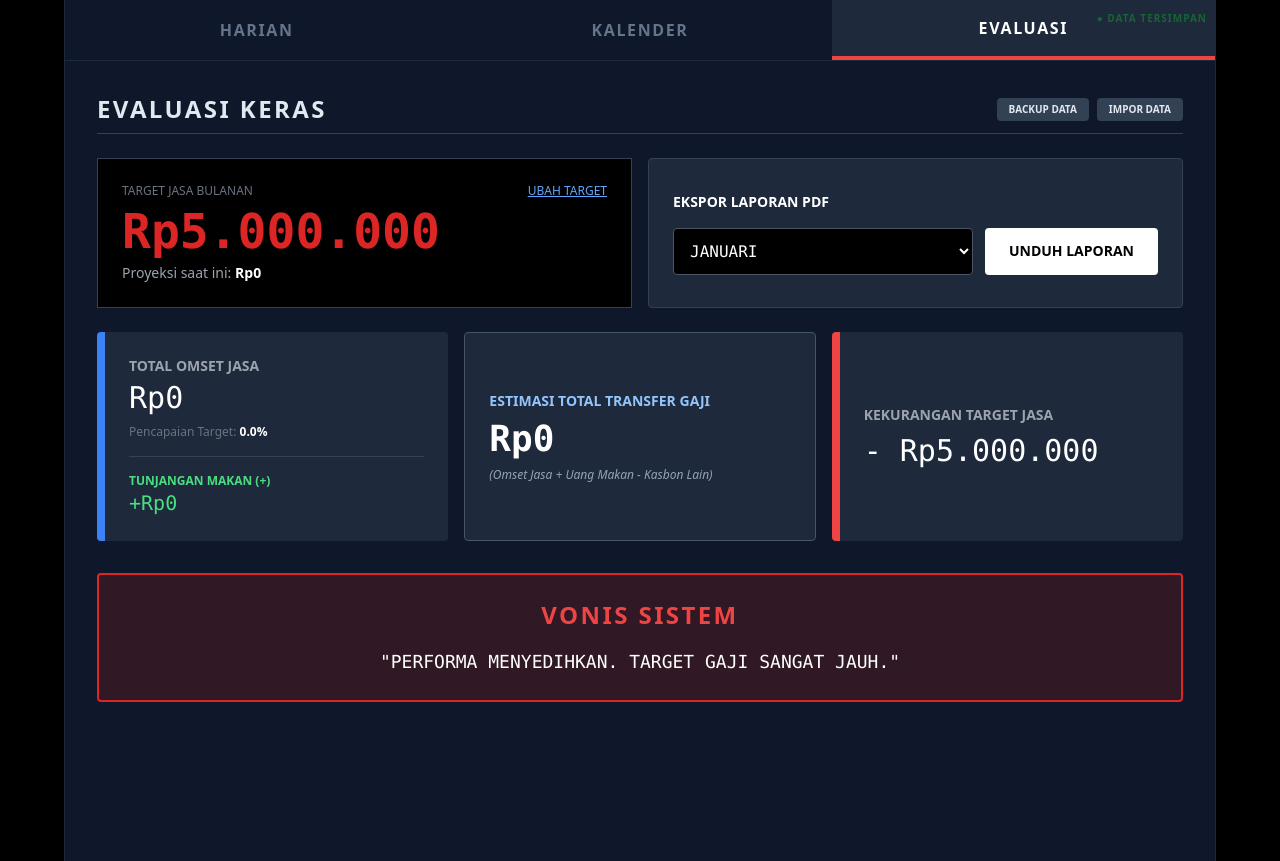
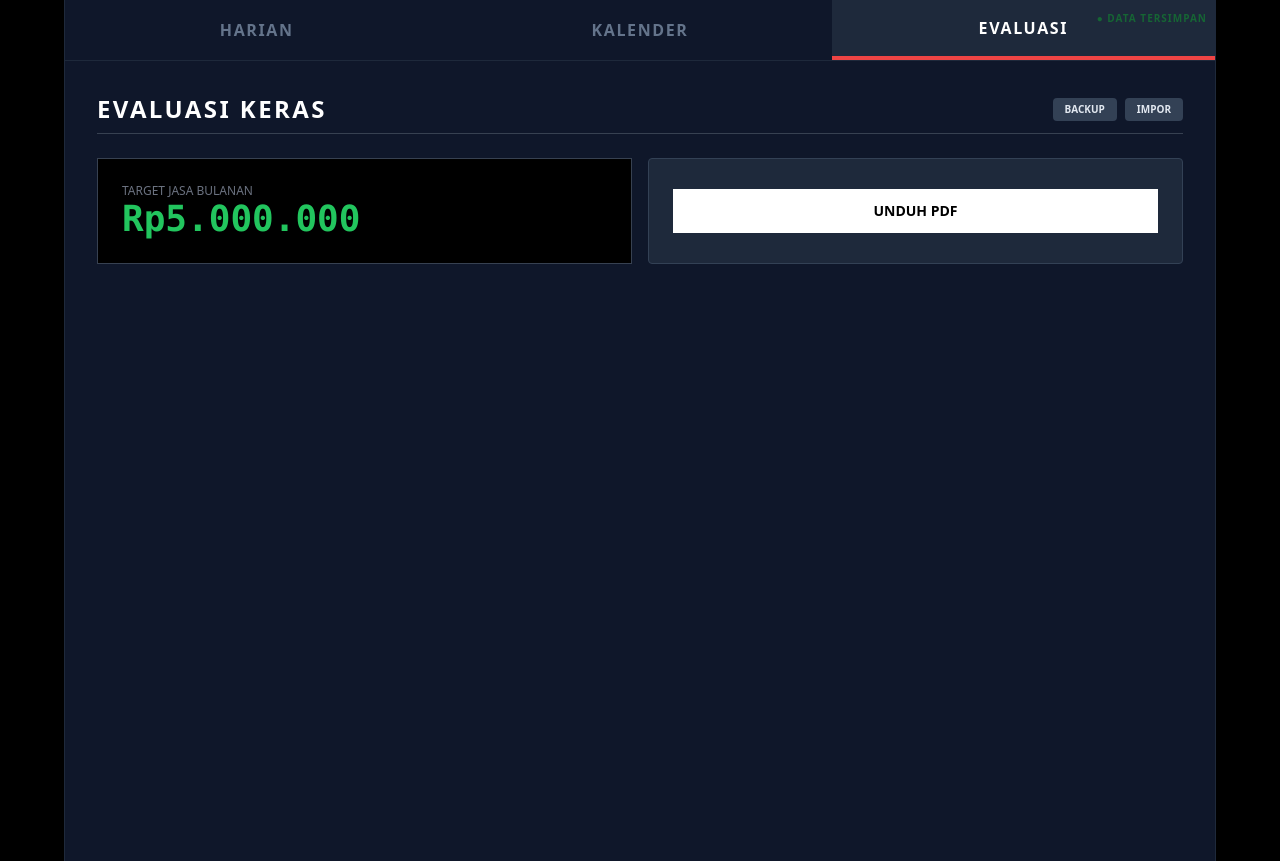
Before and after one commit to afrizaldwik/target-lock-iqshoe, a React (Vite) app: page / in a window 1280 px wide. Both pictures are taken after a click on the button "EVALUASI". Built offline with nearby package versions, Linux system fonts and the light colour scheme.

Commit message:
Add files via upload

```diff
--- a/components/Evaluator.tsx
+++ b/components/Evaluator.tsx
@@ -1,6 +1,6 @@
 import React, { useState, useRef } from 'react';
-import { AppState, DailyRecord } from '../types';
-import { calculateTargetProjection, calculateDailyStats, formatDate, getDaysInMonth } from '../utils';
+import { AppState, DailyRecord } from '../types.ts';
+import { calculateTargetProjection, calculateDailyStats, formatDate, getDaysInMonth } from '../utils.ts';
 import jsPDF from 'jspdf';
 import autoTable from 'jspdf-autotable';
 
@@ -22,7 +22,6 @@ const Evaluator: React.FC<EvaluatorProps> = ({ state, updateTarget, onImportData
   const [isGenerating, setIsGenerating] = useState(false);
   const fileInputRef = useRef<HTMLInputElement>(null);
 
-  // Projection logic
   const projection = calculateTargetProjection(state);
 
   let totalDeductions = 0;
@@ -36,8 +35,6 @@ const Evaluator: React.FC<EvaluatorProps> = ({ state, updateTarget, onImportData
   const percentAchieved = (projection.totalNetIncome / state.monthlyTarget) * 100;
   const projectedPercent = (projection.projectedTotal / state.monthlyTarget) * 100;
   const takeHomePay = (projection.totalNetIncome - totalDeductions) + totalMealAllowance;
-
-  // --- DATA MANAGEMENT ---
 
   const handleExportData = () => {
     const dataStr = JSON.stringify(state, null, 2);
@@ -88,204 +85,60 @@ const Evaluator: React.FC<EvaluatorProps> = ({ state, updateTarget, onImportData
     doc.setFontSize(16);
     doc.setFont("helvetica", "bold");
     doc.text("LAPORAN KINERJA TEKNISI", 14, 20);
-
     doc.setFontSize(10);
-    doc.setFont("helvetica", "normal");
     doc.text(`PERIODE: ${MONTH_NAMES[selectedMonth].toUpperCase()} ${year}`, 14, 26);
-    doc.text(`DICETAK: ${new Date().toLocaleDateString('id-ID')}`, 14, 31);
 
     let monthIncome = 0;
     let monthMeal = 0;
     let monthDeductions = 0;
     let monthPairs = 0;
-
     const tableRows = [];
 
     for (let d = 1; d <= daysInMonth; d++) {
       const dateStr = formatDate(year, selectedMonth, d);
       const record = state.records[dateStr];
       const dayName = new Date(dateStr).toLocaleDateString('id-ID', { weekday: 'short' });
-
       let rowData = [`${d}`, dayName, '-', '0', '0', '0'];
-
       if (record) {
         const stats = calculateDailyStats(record, state.mealCost);
         monthIncome += stats.income;
         monthMeal += stats.mealAllowance;
         monthDeductions += stats.deductions;
         monthPairs += stats.totalPairs;
-        const status = record.isWorkDay ? 'KERJA' : 'LIBUR';
-        rowData = [`${d}`, dayName, status, stats.totalPairs.toString(), stats.income.toLocaleString('id-ID'), stats.mealAllowance.toLocaleString('id-ID')];
-      } else {
-        const isSun = new Date(dateStr).getDay() === 0;
-        rowData[2] = isSun ? 'MINGGU' : '-';
+        rowData = [`${d}`, dayName, record.isWorkDay ? 'KERJA' : 'LIBUR', stats.totalPairs.toString(), stats.income.toLocaleString('id-ID'), stats.mealAllowance.toLocaleString('id-ID')];
       }
       tableRows.push(rowData);
     }
 
-    const monthTakeHome = (monthIncome - monthDeductions) + monthMeal;
-
-    doc.setDrawColor(0);
-    doc.setFillColor(240, 240, 240);
-    doc.rect(14, 40, 180, 25, 'F');
-
-    doc.setFontSize(9);
-    doc.text("TARGET BULANAN", 20, 48);
-    doc.text(`Rp ${state.monthlyTarget.toLocaleString('id-ID')}`, 20, 54);
-    doc.text("OMSET JASA (GROSS)", 70, 48);
-    doc.text(`Rp ${monthIncome.toLocaleString('id-ID')}`, 70, 54);
-    doc.text("TOTAL GAJI (CAIR)", 130, 48);
-    doc.setFontSize(12);
-    doc.setFont("helvetica", "bold");
-    doc.text(`Rp ${monthTakeHome.toLocaleString('id-ID')}`, 130, 56);
-
     autoTable(doc, {
       startY: 70,
-      head: [['TGL', 'HARI', 'STATUS', 'QTY (PSG)', 'OMSET (RP)', 'MAKAN (RP)']],
+      head: [['TGL', 'HARI', 'STATUS', 'QTY', 'OMSET', 'MAKAN']],
       body: tableRows,
-      theme: 'grid',
-      headStyles: { fillColor: [40, 40, 40], textColor: [255, 255, 255] },
-      styles: { fontSize: 8, cellPadding: 2 },
-      columnStyles: {
-        0: { cellWidth: 15 }, 1: { cellWidth: 20 }, 2: { cellWidth: 25 },
-        3: { cellWidth: 25, halign: 'center' }, 4: { cellWidth: 35, halign: 'right' },
-        5: { cellWidth: 35, halign: 'right' }
-      },
-      foot: [['TOTAL', '', '', monthPairs.toString(), `Rp ${monthIncome.toLocaleString('id-ID')}`, `Rp ${monthMeal.toLocaleString('id-ID')}`]],
-      footStyles: { fillColor: [200, 200, 200], textColor: [0, 0, 0], fontStyle: 'bold' }
     });
 
-    doc.save(`Laporan_IQSHOE_${MONTH_NAMES[selectedMonth]}_${year}.pdf`);
+    doc.save(`Laporan_IQSHOE_${MONTH_NAMES[selectedMonth]}.pdf`);
     setIsGenerating(false);
-  };
-
-  const getBrutalMessage = () => {
-    if (projectedPercent < 80) return "PERFORMA MENYEDIHKAN. TARGET GAJI SANGAT JAUH.";
-    if (projectedPercent < 100) return "KERJA LEBIH KERAS. BONUS AKHIR BULAN TERANCAM.";
-    return "PERTAHANKAN KECEPATAN INI. FOKUS KUALITAS.";
   };
 
   return (
     <div className="p-4 md:p-8 bg-industrial-900 min-h-screen pb-20 w-full">
        <div className="flex justify-between items-center mb-6 border-b border-gray-700 pb-2">
-          <h2 className="text-2xl font-bold uppercase tracking-widest">Evaluasi Keras</h2>
+          <h2 className="text-2xl font-bold uppercase tracking-widest text-white">Evaluasi Keras</h2>
           <div className="flex gap-2">
-              <button
-                onClick={handleExportData}
-                className="text-[10px] font-bold bg-industrial-700 hover:bg-industrial-600 px-3 py-1 rounded uppercase"
-              >
-                Backup Data
-              </button>
-              <button
-                onClick={() => fileInputRef.current?.click()}
-                className="text-[10px] font-bold bg-industrial-700 hover:bg-industrial-600 px-3 py-1 rounded uppercase"
-              >
-                Impor Data
-              </button>
-              <input
-                type="file"
-                ref={fileInputRef}
-                onChange={handleImportData}
-                className="hidden"
-                accept=".json"
-              />
+              <button onClick={handleExportData} className="text-[10px] font-bold bg-industrial-700 px-3 py-1 rounded uppercase">Backup</button>
+              <button onClick={() => fileInputRef.current?.click()} className="text-[10px] font-bold bg-industrial-700 px-3 py-1 rounded uppercase">Impor</button>
+              <input type="file" ref={fileInputRef} onChange={handleImportData} className="hidden" accept=".json" />
           </div>
        </div>
-
-      <div className="grid grid-cols-1 md:grid-cols-2 gap-4 mb-6">
-        <div className="bg-black border border-gray-700 p-6 relative flex flex-col justify-center">
-            <div className="flex justify-between items-start mb-2">
-            <div className="text-gray-500 text-xs uppercase">Target Jasa Bulanan</div>
-            {!isEditingTarget && (
-                <button
-                onClick={() => setIsEditingTarget(true)}
-                className="text-xs text-blue-400 underline uppercase hover:text-blue-300"
-                >
-                Ubah Target
-                </button>
-            )}
-            </div>
-
-            {isEditingTarget ? (
-            <div className="flex gap-2">
-                <input
-                type="number"
-                value={tempTarget}
-                onChange={(e) => setTempTarget(Number(e.target.value))}
-                className="bg-industrial-800 text-white font-mono text-2xl w-full p-2 border border-blue-500 focus:outline-none"
-                />
-                <button onClick={handleSaveTarget} className="bg-blue-600 text-white px-4 py-2 font-bold text-sm uppercase hover:bg-blue-500">Simpan</button>
-            </div>
-            ) : (
-            <>
-                <div className={`text-4xl md:text-5xl font-mono font-bold ${projection.projectedTotal < state.monthlyTarget ? 'text-red-600' : 'text-green-500'}`}>
-                Rp{state.monthlyTarget.toLocaleString('id-ID')}
-                </div>
-                <div className="mt-2 text-sm text-gray-400">
-                Proyeksi saat ini: <span className="text-white font-bold">Rp{Math.floor(projection.projectedTotal).toLocaleString('id-ID')}</span>
-                </div>
-            </>
-            )}
-        </div>
-
-        <div className="bg-industrial-800 border border-industrial-700 p-6 rounded flex flex-col justify-center">
-            <h3 className="text-sm font-bold text-white uppercase mb-4">Ekspor Laporan PDF</h3>
-            <div className="flex flex-col sm:flex-row gap-3">
-            <select
-                value={selectedMonth}
-                onChange={(e) => setSelectedMonth(Number(e.target.value))}
-                className="bg-black text-white text-base p-3 border border-gray-600 flex-1 font-mono uppercase rounded focus:border-blue-500 outline-none"
-            >
-                {MONTH_NAMES.map((m, idx) => (
-                <option key={idx} value={idx}>{m}</option>
-                ))}
-            </select>
-            <button
-                onClick={generatePDF}
-                disabled={isGenerating}
-                className="bg-white text-black px-6 py-3 text-sm font-bold uppercase hover:bg-gray-200 disabled:opacity-50 rounded transition-colors"
-            >
-                {isGenerating ? 'Memproses...' : 'Unduh Laporan'}
-            </button>
-            </div>
-        </div>
-      </div>
-
-      <div className="grid grid-cols-1 md:grid-cols-2 lg:grid-cols-3 gap-4">
-        <div className="bg-industrial-800 p-6 rounded border-l-8 border-blue-500">
-           <div className="flex flex-col justify-between h-full">
-               <div className="mb-4">
-                   <div className="text-sm font-bold text-gray-400 uppercase">Total Omset Jasa</div>
-                   <div className="text-3xl font-mono text-white mt-1">Rp{projection.totalNetIncome.toLocaleString('id-ID')}</div>
-                   <div className="text-xs text-gray-500 mt-2">Pencapaian Target: <span className="text-white font-bold">{percentAchieved.toFixed(1)}%</span></div>
-               </div>
-               <div className="pt-4 border-t border-gray-700">
-                   <div className="text-xs font-bold text-green-400 uppercase">Tunjangan Makan (+)</div>
-                   <div className="text-xl font-mono text-green-400">+Rp{totalMealAllowance.toLocaleString('id-ID')}</div>
-               </div>
-           </div>
-        </div>
-
-        <div className="bg-slate-800 p-6 rounded border border-slate-600 flex flex-col justify-center">
-           <div className="text-sm font-bold text-blue-300 uppercase mb-2">Estimasi Total Transfer Gaji</div>
-           <div className="text-4xl font-mono font-bold text-white">Rp{takeHomePay.toLocaleString('id-ID')}</div>
-           <div className="text-xs text-slate-400 mt-2 italic">(Omset Jasa + Uang Makan - Kasbon Lain)</div>
-        </div>
-
-        <div className="bg-industrial-800 p-6 rounded border-l-8 border-red-500 flex flex-col justify-center">
-           <div className="text-sm font-bold text-gray-400 uppercase mb-2">Kekurangan Target Jasa</div>
-           <div className="text-3xl font-mono text-white">
-              {projection.projectedTotal < state.monthlyTarget
-                ? `- Rp${Math.floor(state.monthlyTarget - projection.projectedTotal).toLocaleString('id-ID')}`
-                : 'AMAN (SURPLUS)'}
-           </div>
-        </div>
-      </div>
-
-      <div className="mt-8 p-6 bg-red-900/30 border-2 border-red-600 text-center rounded">
-            <h3 className="text-red-500 font-bold uppercase text-2xl mb-4 tracking-widest">VONIS SISTEM</h3>
-            <p className="text-white font-mono text-lg leading-relaxed">"{getBrutalMessage()}"</p>
-      </div>
+       <div className="grid grid-cols-1 md:grid-cols-2 gap-4 mb-6">
+          <div className="bg-black border border-gray-700 p-6 flex flex-col justify-center">
+             <div className="text-gray-500 text-xs uppercase">Target Jasa Bulanan</div>
+             <div className="text-4xl font-mono font-bold text-green-500">Rp{state.monthlyTarget.toLocaleString('id-ID')}</div>
+          </div>
+          <div className="bg-industrial-800 border border-industrial-700 p-6 rounded flex flex-col justify-center">
+             <button onClick={generatePDF} disabled={isGenerating} className="bg-white text-black px-6 py-3 text-sm font-bold uppercase hover:bg-gray-200">UNDUH PDF</button>
+          </div>
+       </div>
     </div>
   );
 };
--- a/components/InputPanel.tsx
+++ b/components/InputPanel.tsx
@@ -1,6 +1,6 @@
 import React from 'react';
-import { MENU_ITEMS, COLOR_MAP } from '../constants';
-import { ItemCategory } from '../types';
+import { MENU_ITEMS, COLOR_MAP } from '../constants.ts';
+import { ItemCategory } from '../types.ts';
 
 interface InputPanelProps {
   items: Record<string, number>;
@@ -8,7 +8,6 @@ interface InputPanelProps {
 }
 
 const InputPanel: React.FC<InputPanelProps> = ({ items, onUpdate }) => {
-  // Group by price/category for layout
   const categories: ItemCategory[] = ['YELLOW', 'RED', 'ORANGE', 'BLUE', 'PURPLE', 'WHITE', 'OPERATIONAL'];
 
   return (
```
Also changed, not shown: components/CalendarView.tsx (+3 -29 lines), components/Dashboard.tsx (+6 -22 lines).
